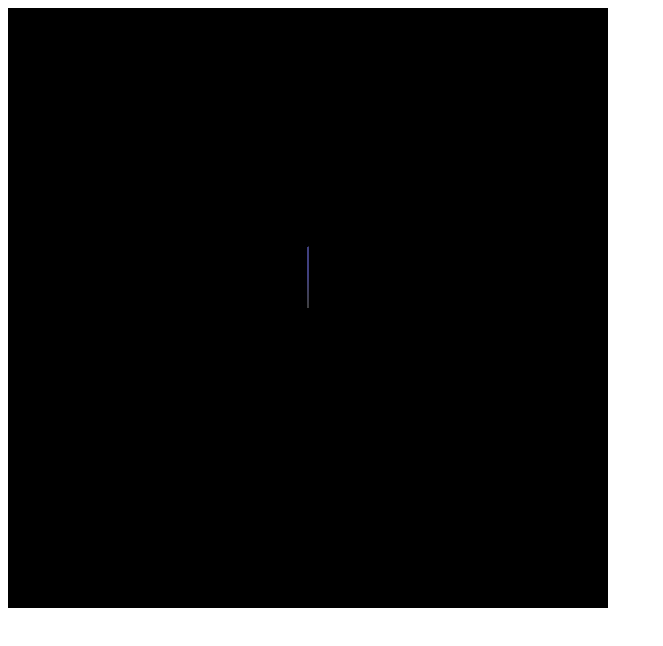
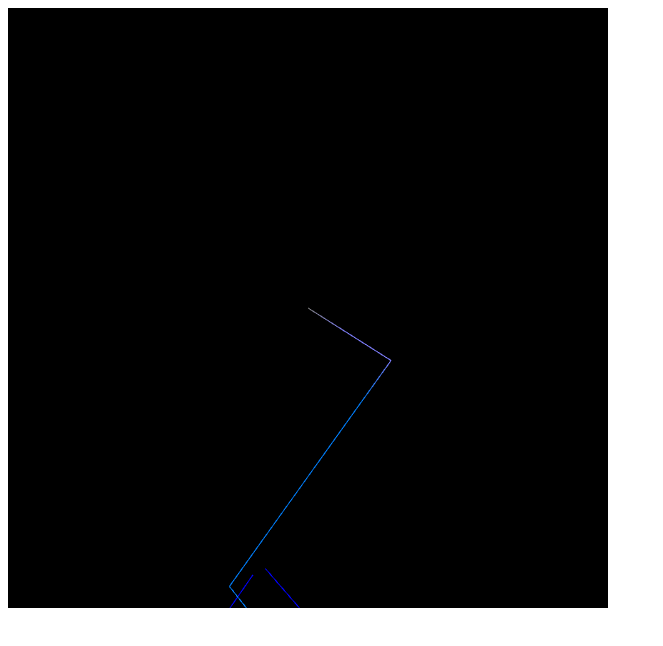
Before and after one commit to Levo/turtle3D, a plain HTML site: page index.html in a window 1280 px wide. Shown: the whole page, without its empty margins (0-663 px from the left). Drawn offline with Linux system fonts and the light colour scheme; animation ran at ten frames a second.

Commit message:
Testing more with decoder
- need to add camera movement

```diff
--- a/index.html
+++ b/index.html
@@ -22,6 +22,7 @@
     <script src="cuon-matrix.js"></script>
     <script src="vector.js"></script>
     <script src="scene.js"></script>
+    <script src="input.js"></script>
 
     <script>
       document.addEventListener("keypress", function(event){
--- /dev/null
+++ b/input.js
@@ -0,0 +1,6 @@
+document.addEventListener("keypress", function(event){
+		if(event.keyCode === 13 ){
+			eye.e.y += eye.e.y * 0.25;
+
+		}
+},false);
--- a/reader.js
+++ b/reader.js
@@ -17,15 +17,15 @@ function reader(){
 			...
 	*/
 	this.productions = {
-		"F":"",
-		"A":"F"
+		"F":"F&",
+		"A":"-FF+^",
 	};
 
 	/*
 		Starting equation
-			FB
+			FB ...
 	*/
-	this.axiom = "A";
+	this.axiom = "FAF";
 
 	/*
 		A stack structure to keep track of the current state of the turtle
@@ -36,25 +36,36 @@ function reader(){
 	/*
 		The number of iterations for the productions
 	*/
-	this.iterations = 1;
+	this.iterations = 6;
 
 	/*
 		Variables for axiom and production
+			Only add if you want them to be considered as F ... which means move forward
 	*/
 	this.variables = {
 		"F":true,
-		"A":true
+		"A":true,
 	};
 
 	/*
-		Temp production
+		Temp production used in iterations of the production
 	*/
 	this.tempProduction = "";
 
 	/*
 		The stream of commands after iterations
+		The turtle will perform these commands
 	*/
 	this.finalProduction = "";
+
+	/*
+		Symbols to ignore in production
+			"G : true"...
+				If FFGFF, it would only read the F
+	*/
+	this.ignoreSymbols = {
+		"G":true,
+	};
 
 
 }
@@ -114,8 +125,11 @@ reader.prototype.draw = function(){
 
 		c = this.finalProduction[i];
 
+		if(!this.ignoreSymbols[c]){
+
 			if(this.variables[c] === true){
 				turtle.F();
+				console.log("hi");
 			}else if(c === "f"){
 				turtle.f();
 			}else if(c === "+"){
@@ -179,6 +193,7 @@ reader.prototype.draw = function(){
 			}else if(c === "/"){
 				turtle.forwardslash();
 			}
+		}
 
 	};
 }
--- a/scene.js
+++ b/scene.js
@@ -166,6 +166,7 @@ function main() {
   gl.clearColor(0, 0, 0, 1);
   gl.enable(gl.DEPTH_TEST);
 
+
   u_ViewMatrix = gl.getUniformLocation(gl.program, 'u_ViewMatrix');
   u_ProjMatrix = gl.getUniformLocation(gl.program, 'u_ProjMatrix');
   u_LightColor = gl.getUniformLocation(gl.program, 'u_LightColor');
@@ -180,7 +181,7 @@ function main() {
   */
   modelMatrix = new Matrix4();
   modelMatrix.setTranslate(0,0.0,0);
-  modelMatrix.rotate(180, 0, 1, 0);
+  modelMatrix.rotate(angle, 0, 1, 0);
 
   gl.uniformMatrix4fv(u_modelMatrix, false, modelMatrix.elements);
 
```
Lines whose indentation alone changed are shown as unchanged.
